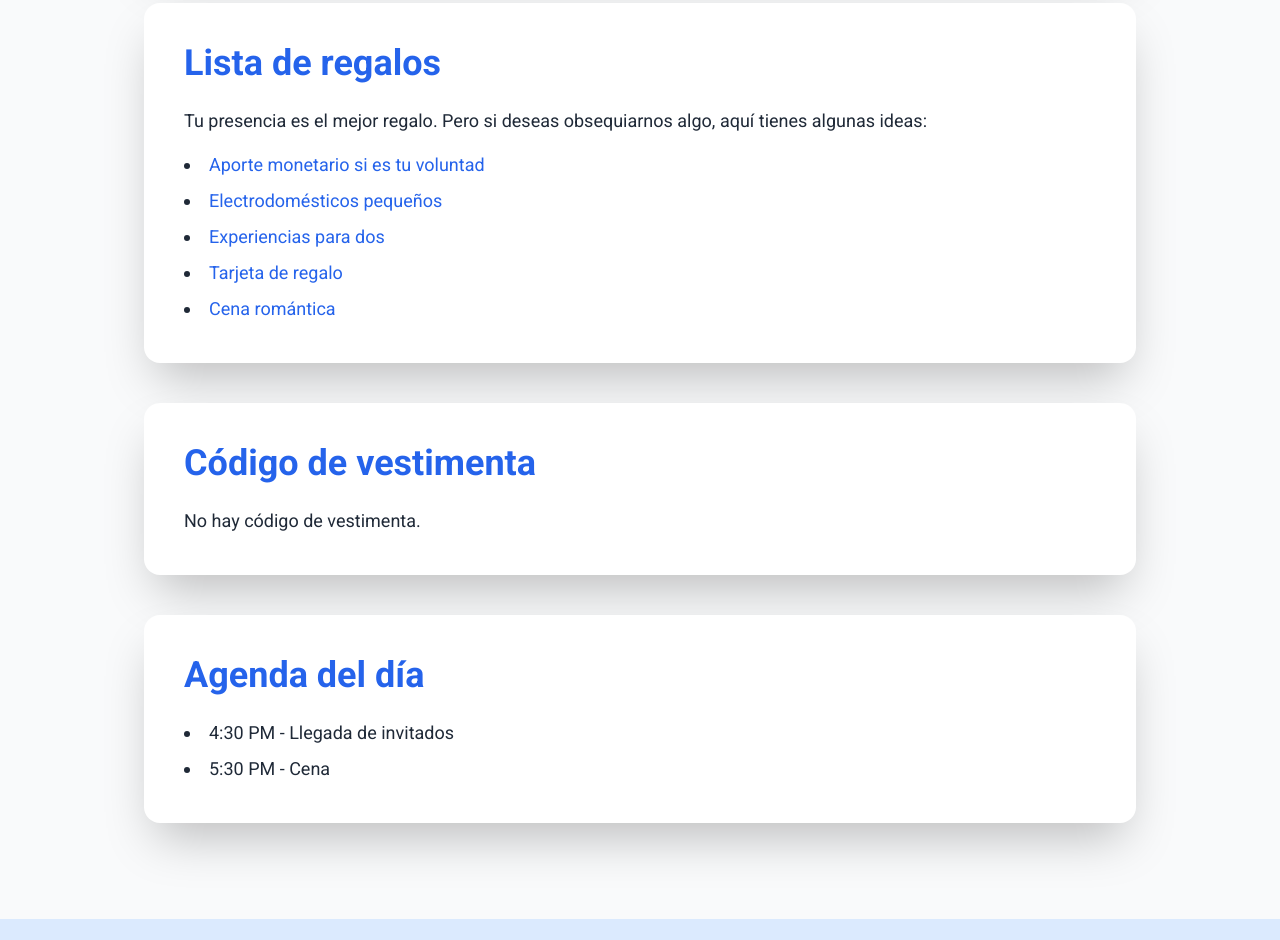
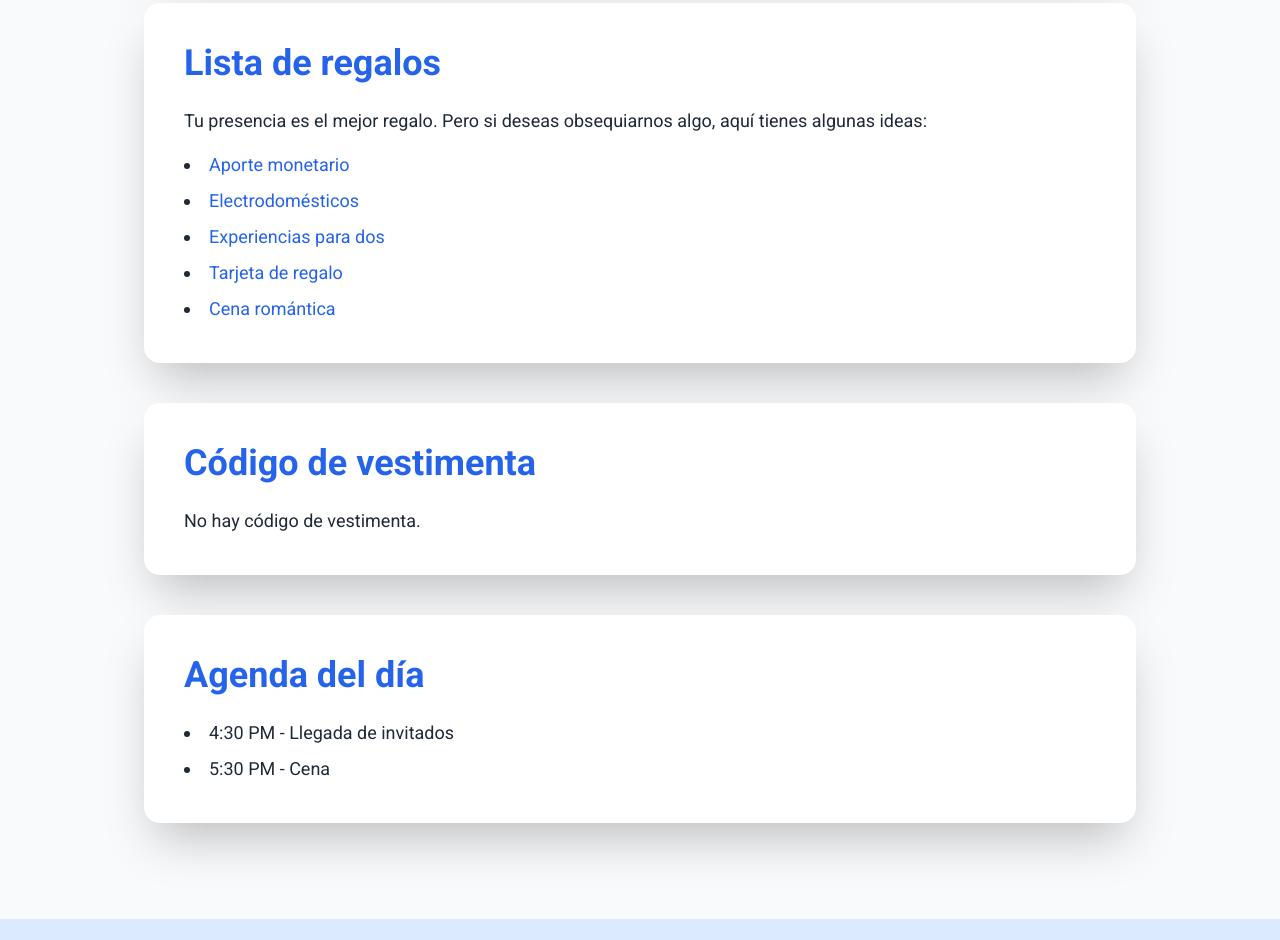
Before and after one commit to bayron-bg/InvitacionCenaBayron, a plain HTML site: page index.html in a window 1280 px wide. Shown: the part 3660-4600 px from the top of the page. Drawn offline with nearby package versions, Linux system fonts and the light colour scheme.

Commit message:
Update index.html

```diff
--- a/index.html
+++ b/index.html
@@ -231,8 +231,8 @@
       <h2 class="text-4xl font-bold text-blue-600 mb-6">Lista de regalos</h2>
       <p class="text-lg mb-4">Tu presencia es el mejor regalo. Pero si deseas obsequiarnos algo, aquí tienes algunas ideas:</p>
       <ul class="list-disc list-inside text-lg space-y-2">
-        <li><a href="#" class="text-blue-600 hover:underline">Aporte monetario si es tu voluntad</a></li>
-        <li><a href="#" class="text-blue-600 hover:underline">Electrodomésticos pequeños</a></li>
+        <li><a href="#" class="text-blue-600 hover:underline">Aporte monetario</a></li>
+        <li><a href="#" class="text-blue-600 hover:underline">Electrodomésticos</a></li>
         <li><a href="#" class="text-blue-600 hover:underline">Experiencias para dos</a></li>
         <li><a href="#" class="text-blue-600 hover:underline">Tarjeta de regalo</a></li>
         <li><a href="#" class="text-blue-600 hover:underline">Cena romántica</a></li>
```
